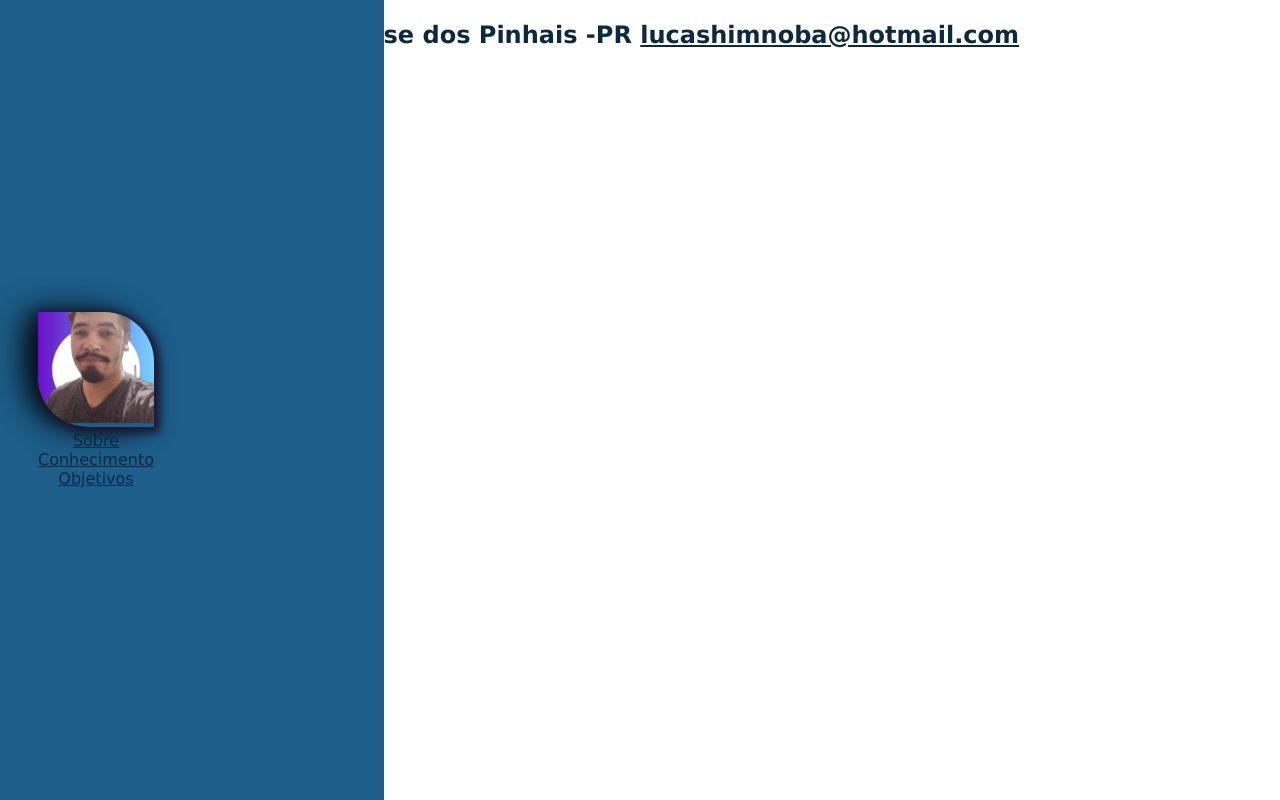
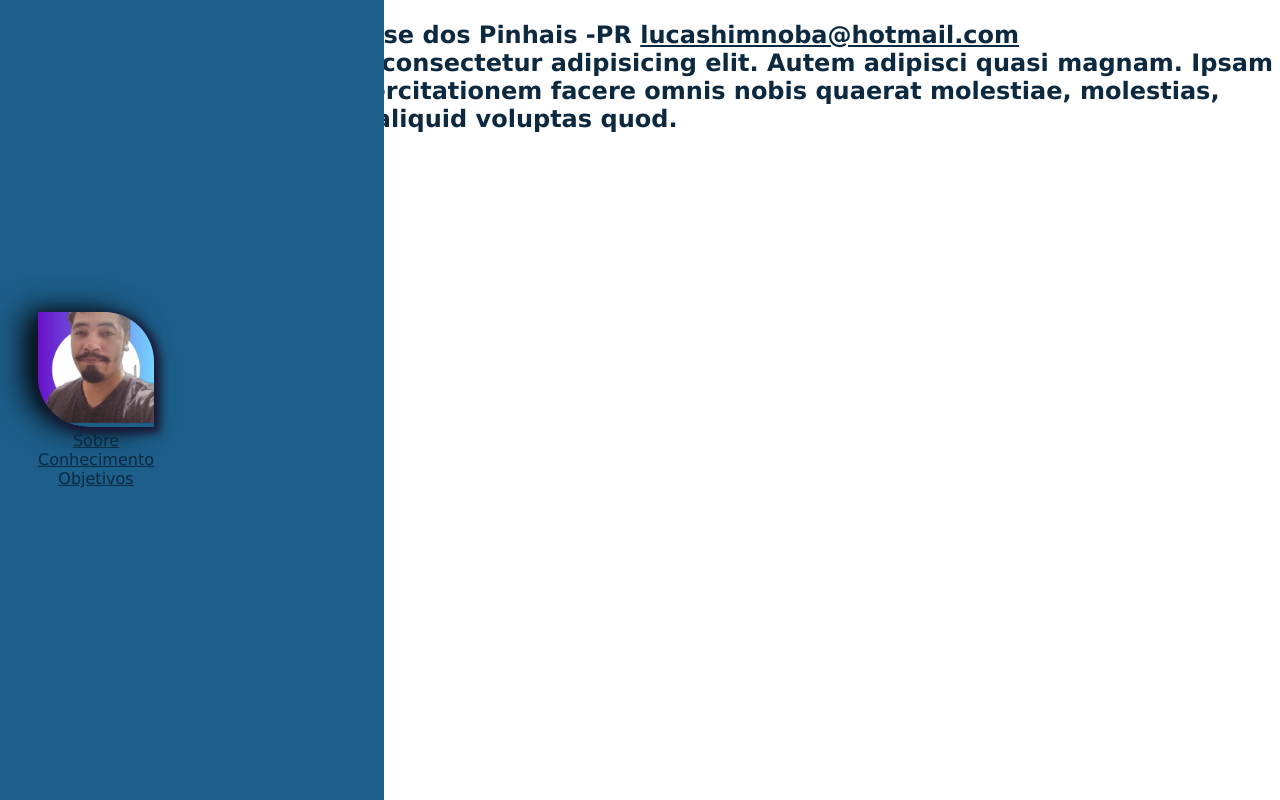
Before and after one commit to Lucasdevzx3/atividade-final, a plain HTML site: page index.html in a window 1280 px wide. Drawn offline with Linux system fonts and the light colour scheme.

Commit message:
editando

```diff
--- a/index.html
+++ b/index.html
@@ -27,7 +27,7 @@
           </nav>
         </article>
       </section>
-      <section>
+      <section class="edition3">
         <article>
             <h1>
                 Lucas
@@ -37,6 +37,15 @@
                 <a href="">
                     <span>lucashimnoba@hotmail.com</span>
                 </a>
+                <br>
+                <section class="sobre">
+                  <p text-align="center">
+                    Lorem ipsum dolor sit amet consectetur adipisicing elit.
+                  Autem adipisci quasi magnam. Ipsam labore laborum
+                 tempore exercitationem facere omnis nobis quaerat molestiae, molestias, mollitia odit nisi?
+                  Deserunt aliquid voluptas quod.
+                  </p>
+                </section>
 
             </h2>
         </article>
```
